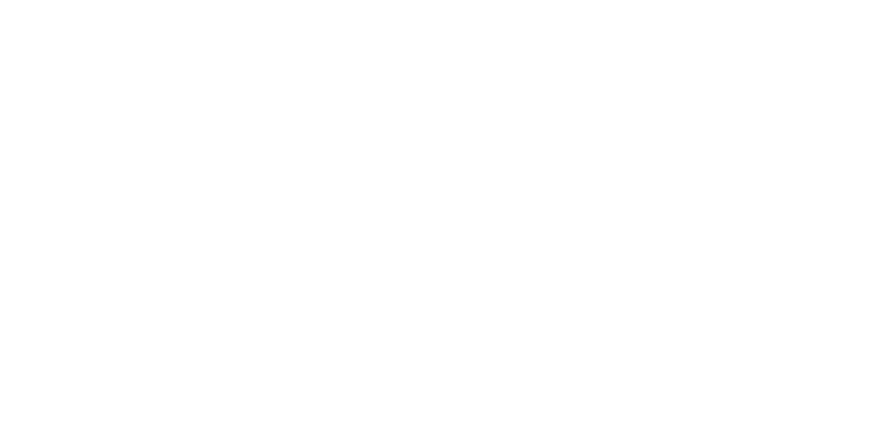
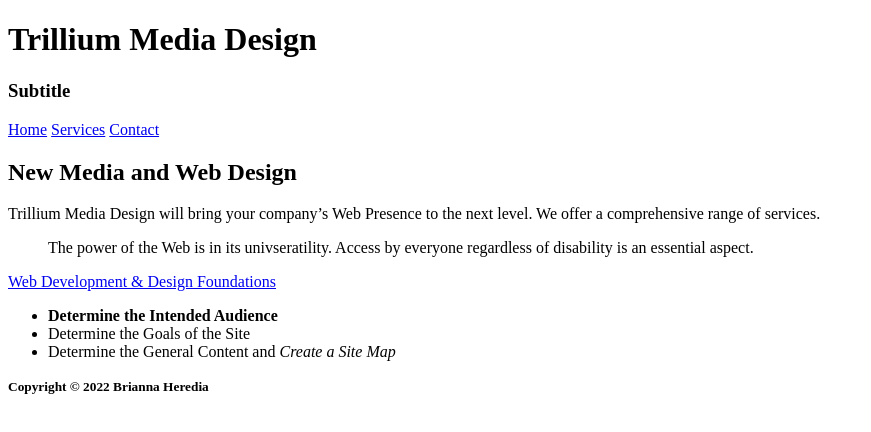
Before and after one commit to 44144-Sp22/ch2inclassnotes-BriHeredia, a plain HTML site: page index.html in a window 1280 px wide. Shown: the whole page, without its empty margins (0-871 px from the left). Drawn offline with Linux system fonts and the light colour scheme.

Commit message:
Finished Ch2 Notes

```diff
--- a/index.html
+++ b/index.html
@@ -1,10 +1,45 @@
 <!DOCTYPE html>
 <html lang="en">
-	<head>
-		<title>LASTNAME Chapter 2 InClass Notes</title>
-		<meta charset="utf-8">
-	</head>
-	<body>
 
-	</body>
+<head>
+	<title>Heredia Chapter 2 InClass Notes</title>
+	<meta charset="utf-8">
+</head>
+
+<body>
+	<h1>Trillium Media Design</h1>
+	<h3>Subtitle</h3>
+
+	<nav>
+		<a href="index.html">Home</a>
+		<a href="service.html">Services</a>
+		<a href="contact.html">Contact</a>
+	</nav>
+
+	<main>
+		<h2>New Media and Web Design</h2>
+		<p>Trillium Media Design will bring your company&rsquo;s Web Presence to the next level. We offer a comprehensive range of services.
+		</p>
+		<blockquote>
+			The power of the Web is in its univseratility. Access by everyone regardless of disability is an essential aspect.
+		</blockquote>
+
+		<a href="http://webdevfoundations.net">Web Development &amp; Design Foundations</a>
+
+		<!-- this is an unordered list -->
+		<ul>
+			<li><strong>Determine the Intended Audience</strong></li>
+			<li>Determine the Goals of the Site</li>
+			<li>Determine the General Content and <em>Create a Site Map</em></li>
+		</ul>
+
+	</main>
+	<footer>
+		<p>
+			<small><strong> Copyright &copy; 2022 Brianna Heredia</strong></small>
+		</p>
+	</footer>
+
+</body>
+
 </html>
```
Also changed, not shown: contact.html (added, +34 -0 lines), service.html (added, +36 -0 lines).
